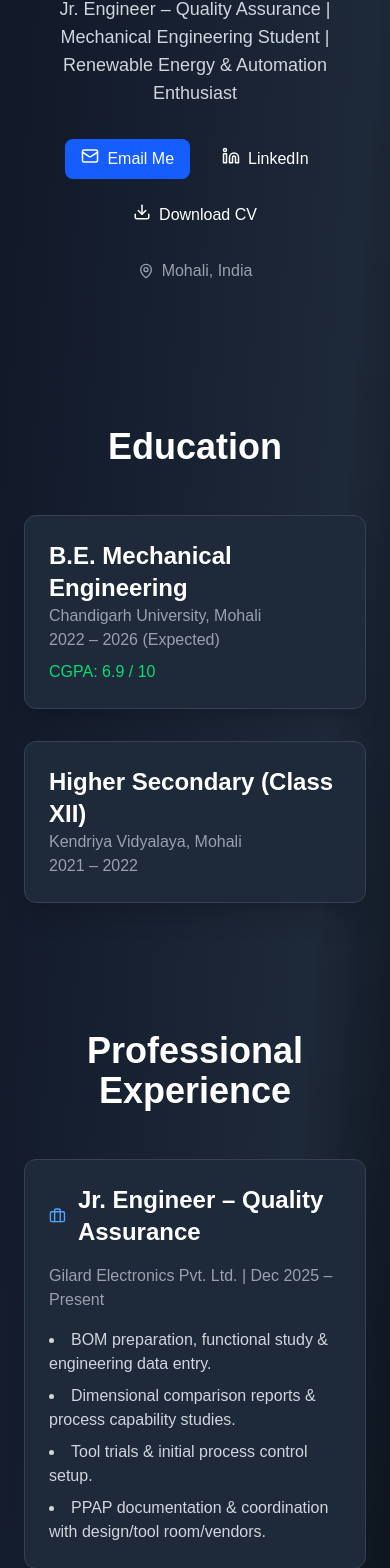
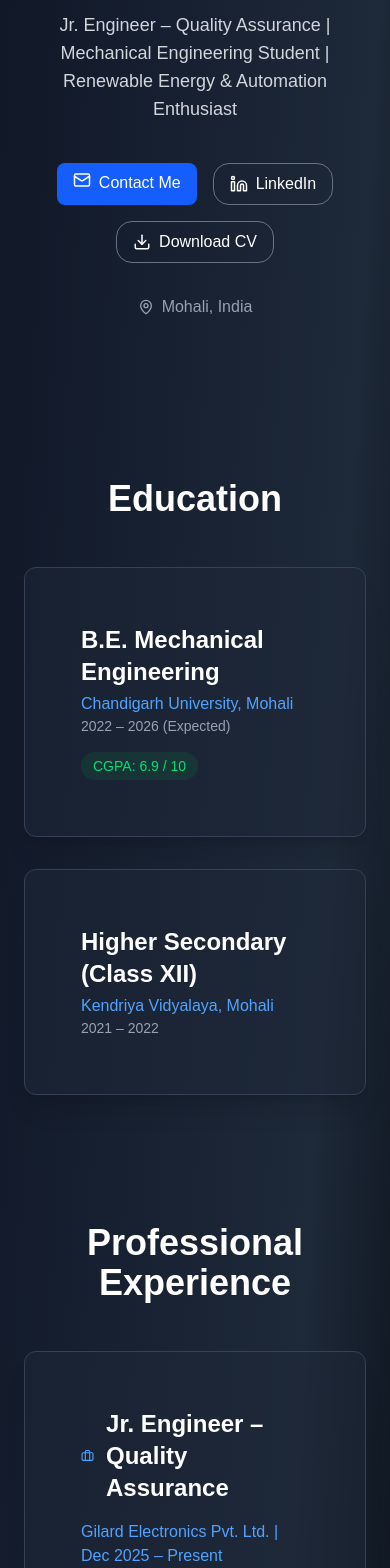
Before and after one commit to Riorhyn/rajinder-portfolio, a Next.js app: page / in a window 390 px wide. Shown: the part 157-1725 px from the top of the page. Built offline with nearby package versions, Linux system fonts and the light colour scheme.

Commit message:
fix card typescript

```diff
--- a/app/page.tsx
+++ b/app/page.tsx
@@ -1,10 +1,15 @@
 "use client";
+import React, { useState } from "react";
 
-import React, { useState } from "react";
 import { motion } from "framer-motion";
+
 import { Card, CardContent } from "./components/ui/card";
+
 import { Button } from "./components/ui/button";
+
 import { Mail, Linkedin, MapPin, ExternalLink, Download, Briefcase, Award, X } from "lucide-react";
+
+
 
 export default function Portfolio() {
   const [showContact, setShowContact] = useState(false);
@@ -46,50 +51,64 @@
 
       {/* Contact Modal */}
       {showContact && (
-        <div className="fixed inset-0 bg-black bg-opacity-70 flex items-center justify-center z-50">
-          <div className="bg-gray-900 p-8 rounded-2xl w-full max-w-md relative shadow-2xl">
+        <div className="fixed inset-0 bg-black/70 backdrop-blur-sm flex items-center justify-center z-[100] p-4">
+          <motion.div
+            initial={{ scale: 0.9, opacity: 0 }}
+            animate={{ scale: 1, opacity: 1 }}
+            className="bg-gray-900 p-8 rounded-2xl w-full max-w-md relative shadow-2xl border border-gray-700"
+          >
             <button
               onClick={() => setShowContact(false)}
-              className="absolute top-4 right-4 text-gray-400 hover:text-white"
+              className="absolute top-4 right-4 text-gray-400 hover:text-white transition-colors"
             >
-              <X />
+              <X size={24} />
             </button>
             <h3 className="text-2xl font-bold mb-6">Send Me an Email</h3>
             <form
               action="mailto:rajansinghrajinder@gmail.com"
-              method="POST"
-              encType="text/plain"
+              method="GET"
               className="flex flex-col gap-4"
             >
-              <input type="text" name="name" placeholder="Your Name" required className="p-3 rounded-lg bg-gray-800 border border-gray-700" />
-              <input type="email" name="email" placeholder="Your Email" required className="p-3 rounded-lg bg-gray-800 border border-gray-700" />
-              <textarea name="message" placeholder="Your Message" rows="4" required className="p-3 rounded-lg bg-gray-800 border border-gray-700"></textarea>
-              <Button type="submit" className="bg-blue-600 hover:bg-blue-700">Send Email</Button>
+              <input type="text" name="subject" placeholder="Your Name / Subject" required className="p-3 rounded-lg bg-gray-800 border border-gray-700 focus:ring-2 focus:ring-blue-500 outline-none" />
+              <textarea name="body" placeholder="Your Message" rows={4} required className="p-3 rounded-lg bg-gray-800 border border-gray-700 focus:ring-2 focus:ring-blue-500 outline-none"></textarea>
+              <Button type="submit" className="bg-blue-600 hover:bg-blue-700 w-full">Open Email Client</Button>
             </form>
-          </div>
+          </motion.div>
         </div>
       )}
 
       {/* Hero Section */}
-      <section className="max-w-6xl mx-auto text-center py-20 px-6">
-        <motion.h1 initial={{ opacity: 0, y: -40 }} animate={{ opacity: 1, y: 0 }} transition={{ duration: 0.8 }} className="text-5xl md:text-7xl font-extrabold mb-6 bg-gradient-to-r from-blue-400 to-cyan-400 bg-clip-text text-transparent">
+      <section className="max-w-6xl mx-auto text-center py-24 px-6">
+        <motion.h1
+          initial={{ opacity: 0, y: -20 }}
+          animate={{ opacity: 1, y: 0 }}
+          transition={{ duration: 0.8 }}
+          className="text-5xl md:text-7xl font-extrabold mb-6 bg-gradient-to-r from-blue-400 to-cyan-400 bg-clip-text text-transparent"
+        >
           Rajinder Singh
         </motion.h1>
-        <motion.p initial={{ opacity: 0 }} animate={{ opacity: 1 }} transition={{ delay: 0.4 }} className="text-lg md:text-xl text-gray-300 max-w-3xl mx-auto">
+        <motion.p
+          initial={{ opacity: 0 }}
+          animate={{ opacity: 1 }}
+          transition={{ delay: 0.4 }}
+          className="text-lg md:text-xl text-gray-300 max-w-3xl mx-auto"
+        >
           Jr. Engineer – Quality Assurance | Mechanical Engineering Student | Renewable Energy & Automation Enthusiast
         </motion.p>
-        <div className="flex flex-wrap justify-center gap-4 mt-8">
-          <a href="mailto:rajansinghrajinder@gmail.com">
-            <Button className="rounded-2xl flex gap-2 bg-blue-600 hover:bg-blue-700"><Mail size={18}/> Email Me</Button>
+
+        <div className="flex flex-wrap justify-center gap-4 mt-10">
+          <Button onClick={() => setShowContact(true)} className="rounded-2xl flex gap-2 bg-blue-600 hover:bg-blue-700">
+            <Mail size={18}/> Contact Me
+          </Button>
+          <a href="https://linkedin.com/in/RRajinder" target="_blank" rel="noopener noreferrer" className="rounded-2xl border border-gray-500 hover:bg-gray-800 bg-transparent px-4 py-2 inline-flex items-center gap-2 transition-colors">
+            <Linkedin size={18}/> LinkedIn
           </a>
-          <a href="https://linkedin.com/in/RRajinder" target="_blank">
-            <Button variant="outline" className="rounded-2xl flex gap-2 border-gray-500"><Linkedin size={18}/> LinkedIn</Button>
-          </a>
-          <a href="/Rajinder_Singh_CV.pdf" download>
-            <Button variant="outline" className="rounded-2xl flex gap-2 border-gray-500"><Download size={18}/> Download CV</Button>
+          <a href="/Rajinder_Singh_CV.pdf" download className="rounded-2xl border border-gray-500 hover:bg-gray-800 bg-transparent px-4 py-2 inline-flex items-center gap-2 transition-colors">
+            <Download size={18}/> Download CV
           </a>
         </div>
-        <div className="flex justify-center items-center gap-2 mt-6 text-gray-400">
+
+        <div className="flex justify-center items-center gap-2 mt-8 text-gray-400">
           <MapPin size={16}/> Mohali, India
         </div>
       </section>
@@ -98,19 +117,25 @@
       <section className="max-w-6xl mx-auto py-16 px-6">
         <h2 className="text-4xl font-bold mb-12 text-center">Education</h2>
         <div className="grid md:grid-cols-2 gap-8">
-          <Card className="rounded-2xl bg-gray-800 border border-gray-700 shadow-xl">
-            <CardContent className="p-8">
-              <h3 className="text-2xl font-semibold">B.E. Mechanical Engineering</h3>
-              <p className="text-gray-400">Chandigarh University, Mohali</p>
-              <p className="text-gray-400">2022 – 2026 (Expected)</p>
-              <p className="text-green-400 mt-2">CGPA: 6.9 / 10</p>
-            </CardContent>
+          <Card className="rounded-2xl bg-gray-800/50 border-gray-700 shadow-xl overflow-hidden">
+            <CardContent>
+              <div className="p-8">
+                <h3 className="text-2xl font-semibold text-white">B.E. Mechanical Engineering</h3>
+              <p className="text-blue-400 mt-1">Chandigarh University, Mohali</p>
+              <p className="text-gray-400 text-sm">2022 – 2026 (Expected)</p>
+              <div className="mt-4 inline-block bg-green-500/10 text-green-400 px-3 py-1 rounded-full text-sm font-medium">
+                CGPA: 6.9 / 10
+              </div>
+            </div>
+          </CardContent>
           </Card>
-          <Card className="rounded-2xl bg-gray-800 border border-gray-700 shadow-xl">
-            <CardContent className="p-8">
-              <h3 className="text-2xl font-semibold">Higher Secondary (Class XII)</h3>
-              <p className="text-gray-400">Kendriya Vidyalaya, Mohali</p>
-              <p className="text-gray-400">2021 – 2022</p>
+          <Card className="rounded-2xl bg-gray-800/50 border-gray-700 shadow-xl overflow-hidden">
+            <CardContent>
+              <div className="p-8">
+                <h3 className="text-2xl font-semibold text-white">Higher Secondary (Class XII)</h3>
+              <p className="text-blue-400 mt-1">Kendriya Vidyalaya, Mohali</p>
+              <p className="text-gray-400 text-sm">2021 – 2022</p>
+              </div>
             </CardContent>
           </Card>
         </div>
@@ -119,16 +144,21 @@
       {/* Experience Section */}
       <section className="max-w-6xl mx-auto py-16 px-6">
         <h2 className="text-4xl font-bold mb-12 text-center">Professional Experience</h2>
-        <Card className="rounded-2xl bg-gray-800 border border-gray-700 shadow-xl">
-          <CardContent className="p-8">
-            <div className="flex items-center gap-3 mb-4"><Briefcase className="text-blue-400"/><h3 className="text-2xl font-semibold">Jr. Engineer – Quality Assurance</h3></div>
-            <p className="text-gray-400 mb-4">Gilard Electronics Pvt. Ltd. | Dec 2025 – Present</p>
-            <ul className="list-disc list-inside space-y-2 text-gray-300">
+        <Card className="rounded-2xl bg-gray-800/50 border-gray-700 shadow-xl overflow-hidden">
+          <CardContent>
+            <div className="p-8">
+              <div className="flex items-center gap-3 mb-4">
+              <Briefcase className="text-blue-400"/>
+              <h3 className="text-2xl font-semibold text-white">Jr. Engineer – Quality Assurance</h3>
+            </div>
+            <p className="text-blue-400 mb-4 font-medium">Gilard Electronics Pvt. Ltd. | Dec 2025 – Present</p>
+            <ul className="list-disc list-inside space-y-3 text-gray-300">
               <li>BOM preparation, functional study & engineering data entry.</li>
               <li>Dimensional comparison reports & process capability studies.</li>
               <li>Tool trials & initial process control setup.</li>
               <li>PPAP documentation & coordination with design/tool room/vendors.</li>
-            </ul>
+              </ul>
+            </div>
           </CardContent>
         </Card>
       </section>
@@ -136,16 +166,18 @@
       {/* Certifications Section */}
       <section className="max-w-6xl mx-auto py-16 px-6">
         <h2 className="text-4xl font-bold mb-12 text-center">Key Certifications</h2>
-        <div className="grid md:grid-cols-2 gap-8">
+        <div className="grid md:grid-cols-2 lg:grid-cols-3 gap-6">
           {certifications.map((cert, index) => (
-            <Card key={index} className="bg-gray-800 border border-gray-700 rounded-2xl shadow-lg">
-              <CardContent className="p-6">
-                <div className="flex items-start gap-3">
-                  <Award className="text-cyan-400 mt-1" />
+            <Card key={index} className="bg-gray-800/40 border-gray-700 rounded-2xl hover:border-blue-500/50 transition-colors">
+              <CardContent>
+                <div className="p-6 flex items-start gap-4">
+                  <div className="p-2 bg-cyan-500/10 rounded-lg">
+                    <Award className="text-cyan-400" size={24} />
+                  </div>
                   <div>
-                    <h3 className="font-semibold text-lg">{cert.title}</h3>
+                    <h3 className="font-semibold text-white leading-tight mb-1">{cert.title}</h3>
                     <p className="text-gray-400 text-sm">{cert.org}</p>
-                    <p className="text-green-400 text-sm">Grade: {cert.grade}</p>
+                    <p className="text-green-400 text-xs font-bold mt-2 uppercase tracking-wider">Grade: {cert.grade}</p>
                   </div>
                 </div>
               </CardContent>
@@ -159,27 +191,48 @@
         <h2 className="text-4xl font-bold mb-12 text-center">Featured Projects</h2>
         <div className="grid md:grid-cols-2 gap-10">
           {projects.map((project, index) => (
-            <Card key={index} className="rounded-2xl overflow-hidden bg-gray-800 border border-gray-700 shadow-xl">
-              <img src={project.image} alt={project.title} className="h-56 w-full object-cover" />
-              <CardContent className="p-6">
-                <h3 className="text-2xl font-semibold mb-3">{project.title}</h3>
-                <p className="text-gray-400 mb-4">{project.desc}</p>
-                <Button className="rounded-xl flex gap-2">View Details <ExternalLink size={16}/></Button>
+            <Card key={index} className="rounded-2xl overflow-hidden bg-gray-800/50 border-gray-700 shadow-xl group hover:border-blue-500/50 transition-all">
+              <div className="relative h-56 w-full overflow-hidden">
+                <img
+                  src={project.image}
+                  alt={project.title}
+                  className="h-full w-full object-cover transition-transform duration-500 group-hover:scale-110"
+                />
+              </div>
+              <CardContent>
+                <div className="p-8">
+                  <h3 className="text-2xl font-semibold mb-3 text-white">{project.title}</h3>
+                  <p className="text-gray-400 mb-6 line-clamp-2">{project.desc}</p>
+                  <Button className="rounded-xl flex gap-2 w-full sm:w-auto bg-gray-700 hover:bg-gray-600">
+                    View Details <ExternalLink size={16}/>
+                  </Button>
+                </div>
               </CardContent>
             </Card>
           ))}
         </div>
       </section>
 
-      {/* Contact Section */}
-      <section className="text-center py-16 bg-gradient-to-r from-blue-900 to-cyan-900">
-        <h2 className="text-4xl font-bold mb-6">Let's Work Together</h2>
-        <p className="text-gray-200 mb-8">Open to research collaborations, internships, and graduate opportunities.</p>
-        <Button onClick={() => setShowContact(true)} className="rounded-2xl px-8 py-6 text-lg bg-white text-black hover:bg-gray-200">Contact Me</Button>
+      {/* Call to Action */}
+      <section className="mx-6 my-16 rounded-3xl overflow-hidden relative">
+        <div className="absolute inset-0 bg-blue-600 opacity-90 transition-opacity"></div>
+        <div className="relative text-center py-20 px-6 z-10 bg-gradient-to-r from-blue-700 to-cyan-700">
+          <h2 className="text-4xl font-bold mb-6">Let's Work Together</h2>
+          <p className="text-blue-100 mb-8 max-w-xl mx-auto text-lg">
+            I am open to research collaborations, internships, and full-time graduate opportunities.
+          </p>
+          <Button
+            onClick={() => setShowContact(true)}
+            className="rounded-full px-10 py-7 text-lg bg-white text-blue-900 hover:bg-gray-100 font-bold transition-transform hover:scale-105"
+          >
+            Get In Touch
+          </Button>
+        </div>
       </section>
 
-      <footer className="text-center py-8 text-gray-500 bg-black">
-        © {new Date().getFullYear()} Rajinder Singh | Mechanical Engineering Portfolio
+      <footer className="text-center py-12 text-gray-500 border-t border-gray-800">
+        <p>© {new Date().getFullYear()} Rajinder Singh</p>
+        <p className="text-xs mt-2 uppercase tracking-widest">Mechanical Engineering Portfolio</p>
       </footer>
     </div>
   );
```
